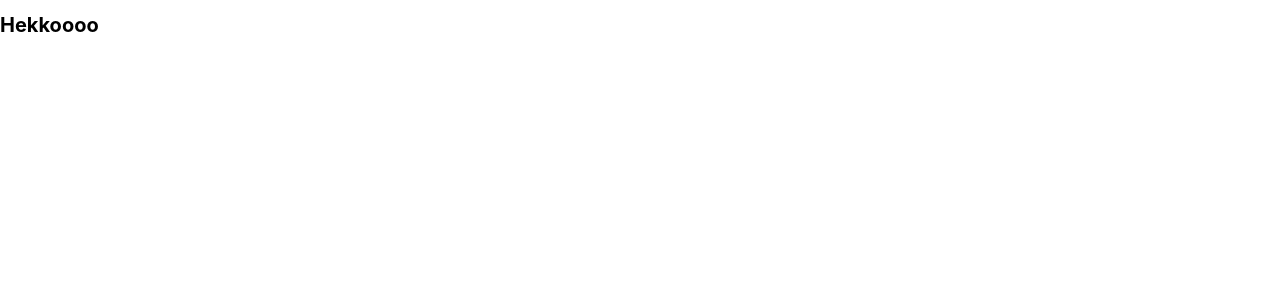
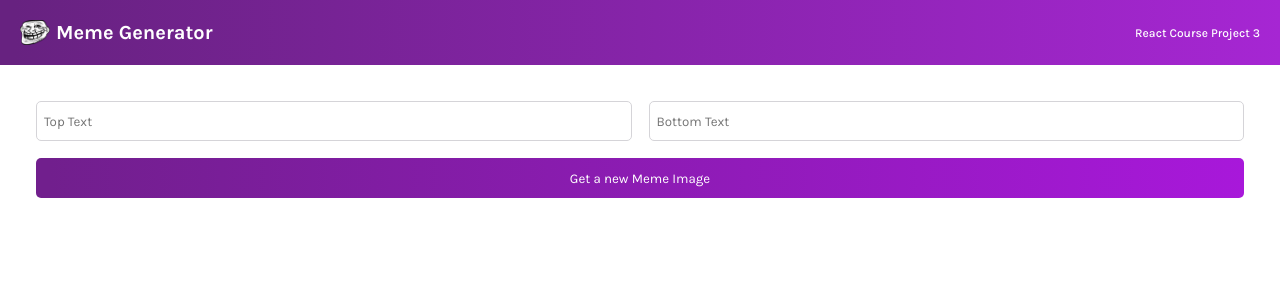
Before and after one commit to SaadVSP96/meme_generator, a React (Vite) app: page / in a window 1280 px wide. Shown: the top 300 px of the page. Built offline with nearby package versions, Linux system fonts and the light colour scheme.

Commit message:
2. Added Header and Meme Components

```diff
--- a/index.html
+++ b/index.html
@@ -3,6 +3,12 @@
     <head>
         <meta charset="UTF-8" />
         <meta name="viewport" content="width=device-width, initial-scale=1.0" />
+        <link rel="preconnect" href="https://fonts.googleapis.com" />
+        <link rel="preconnect" href="https://fonts.gstatic.com" crossorigin />
+        <link
+            href="https://fonts.googleapis.com/css2?family=Karla:wght@400;500;700&display=swap"
+            rel="stylesheet"
+        />
         <title>meme generator</title>
     </head>
     <body>
--- a/src/App.jsx
+++ b/src/App.jsx
@@ -1,7 +1,14 @@
 import React from "react";
+import Header from "./components/Header";
+import Meme from "./components/Meme";
 
 function App() {
-    return <h1>Hekkoooo</h1>;
+    return (
+        <>
+            <Header />
+            <Meme />
+        </>
+    );
 }
 
 export default App;
--- /dev/null
+++ b/src/components/Header.jsx
@@ -0,0 +1,11 @@
+import React from "react";
+
+export default function Header() {
+    return (
+        <header className="header">
+            <img className="header--image" src="/troll-face.png" alt="" />
+            <h2 className="header--title">Meme Generator</h2>
+            <h4 className="header--project">React Course Project 3</h4>
+        </header>
+    );
+}
--- /dev/null
+++ b/src/components/Meme.jsx
@@ -0,0 +1,21 @@
+import React from "react";
+
+export default function Meme() {
+    return (
+        <main>
+            <form className="form">
+                <input
+                    type="text"
+                    placeholder="Top Text"
+                    className="form--input"
+                />
+                <input
+                    type="text"
+                    placeholder="Bottom Text"
+                    className="form--input"
+                />
+                <button className="form--button">Get a new Meme Image</button>
+            </form>
+        </main>
+    );
+}
--- a/src/index.css
+++ b/src/index.css
@@ -2,11 +2,59 @@
     box-sizing: border-box;
 }
 
-html {
-    font-size: 62.5%;
+body {
+    margin: 0;
+    font-family: Karla, sans-serif;
 }
 
-body {
-    margin: 0;
-    font-family: Inter, sans-serif;
+.header {
+    display: flex;
+    flex-direction: row;
+    align-items: center;
+    height: 65px;
+    background: linear-gradient(90deg, #672280 1.18%, #a626d3 100%);
+    color: white;
+    padding: 20px;
 }
+
+.header--image {
+    height: 100%;
+    margin-right: 6px;
+}
+
+.header--title {
+    font-size: 1.25rem;
+    margin-right: auto;
+}
+
+.header--project {
+    font-size: 0.75rem;
+    font-weight: 500;
+}
+
+main {
+    padding: 36px;
+}
+
+.form {
+    display: grid;
+    grid-template: 40px 40px / 1fr 1fr;
+    gap: 17px;
+}
+
+.form--input {
+    font-family: Karla, sans-serif;
+    border-radius: 5px;
+    border: 1px solid #d5d4d8;
+    text-indent: 5px;
+}
+
+.form--button {
+    grid-column: 1/-1;
+    font-family: Karla, sans-serif;
+    border-radius: 5px;
+    background: linear-gradient(90.41deg, #711f8d 1.14%, #a818da 100%);
+    color: white;
+    border: none;
+    cursor: pointer;
+}
```
Also changed, not shown: public/troll-face.png (added).
